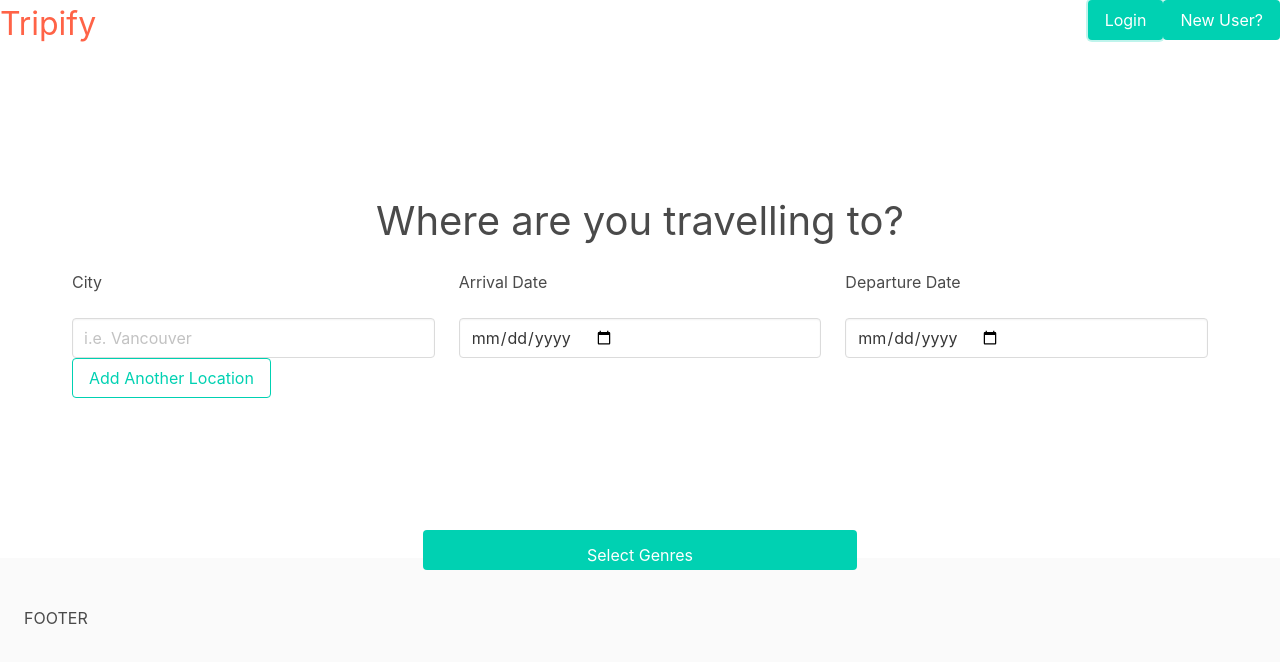
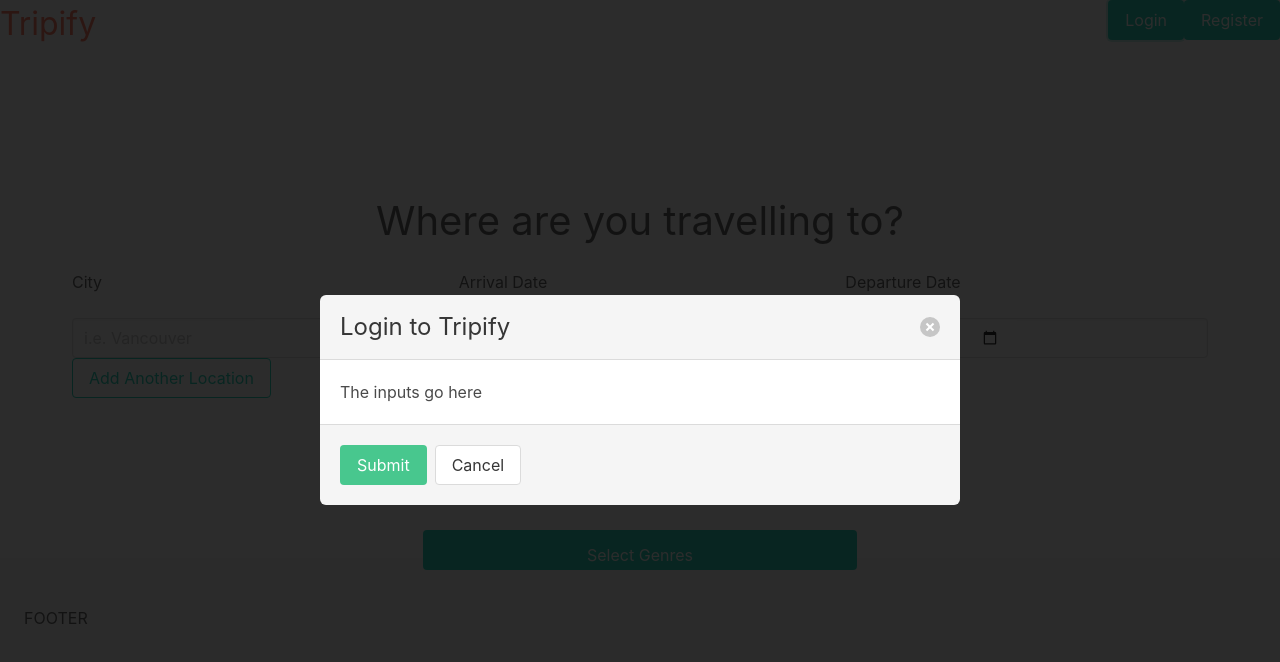
Before and after one commit to marshalldanel/localplaylist, a React (Create React App) app in the folder app/: page / in a window 1280 px wide. Both pictures are taken after a click on the button "Login". Shown: the top 662 px of the page. Built offline with nearby package versions, Linux system fonts and the light colour scheme.

Commit message:
created login and register modals

```diff
--- /dev/null
+++ b/app/src/LoginForm.jsx
@@ -0,0 +1,27 @@
+import React, { Component } from 'react';
+
+class LoginForm extends Component {
+  render() {
+    let showModal = this.props.isActive;
+
+    return (
+      <div className={showModal}>
+        <div className="modal-background" />
+        <div className="modal-card">
+          <header className="modal-card-head">
+            <p className="modal-card-title">Login to Tripify</p>
+            <button className="delete" onClick={() => { this.props.allGone(); }} />
+          </header>
+          <section className="modal-card-body">
+            The inputs go here
+          </section>
+          <footer className="modal-card-foot">
+            <a className="button is-success">Submit</a>
+            <a className="button" onClick={() => { this.props.allGone(); }}>Cancel</a>
+          </footer>
+        </div>
+      </div>
+    );
+  }
+}
+export default LoginForm;
--- a/app/src/NavBar.jsx
+++ b/app/src/NavBar.jsx
@@ -1,16 +1,46 @@
-import React, {Component} from 'react';
-// import {setView} from './actions.js';
+import React, { Component } from 'react';
+import LoginForm from './LoginForm.jsx';
+import RegisterForm from './RegisterForm.jsx';
+
 
 class NavBar extends Component {
+  constructor(props) {
+    super(props);
+    this.state = {
+      loginModal: false,
+      registerModal: false,
+    };
+    this.goAwayModal = this.goAwayModal.bind(this);
+  }
+
+  goAwayModal() {
+    this.setState({ loginModal: false, registerModal: false });
+  }
+
   render() {
     return (
       <header>
         <nav className="navbar">
           <h1 className="navbar-brand">Tripify</h1>
-        <div className="navbar-end">
-          <button type="button" className="button is-primary">Login</button>
-          <button type="button" className="button is-primary">New User?</button>
-        </div>
+          <div className="navbar-end">
+            <button
+              type="button"
+              className="button is-primary"
+              onClick={() => { this.setState({ loginModal: !this.state.loginModal, registerModal: false }); }}
+            >Login</button>
+            <button
+              type="button"
+              className="button is-primary"
+              onClick={() => { this.setState({ registerModal: !this.state.registerModal, loginModal: false }); }}
+            >Register</button>
+          </div>
+
+          {(this.state.loginModal ? (
+            <LoginForm isActive="modal is-active" allGone={this.goAwayModal} />
+          ) : null)}
+          {(this.state.registerModal ? (
+            <RegisterForm isActive="modal is-active" allGone={this.goAwayModal} />
+          ) : null)}
         </nav>
       </header>
     );
--- /dev/null
+++ b/app/src/RegisterForm.jsx
@@ -0,0 +1,27 @@
+import React, { Component } from 'react';
+
+class RegisterForm extends Component {
+  render() {
+    let showModal = this.props.isActive;
+
+    return (
+      <div className={showModal}>
+        <div className="modal-background" />
+        <div className="modal-card">
+          <header className="modal-card-head">
+            <p className="modal-card-title">Register to Tripify</p>
+            <button className="delete" onClick={() => { this.props.allGone(); }} />
+          </header>
+          <section className="modal-card-body">
+            The inputs go here
+          </section>
+          <footer className="modal-card-foot">
+            <a className="button is-success">Submit</a>
+            <a className="button" onClick={() => { this.props.allGone(); }}>Cancel</a>
+          </footer>
+        </div>
+      </div>
+    );
+  }
+}
+export default RegisterForm;
```
